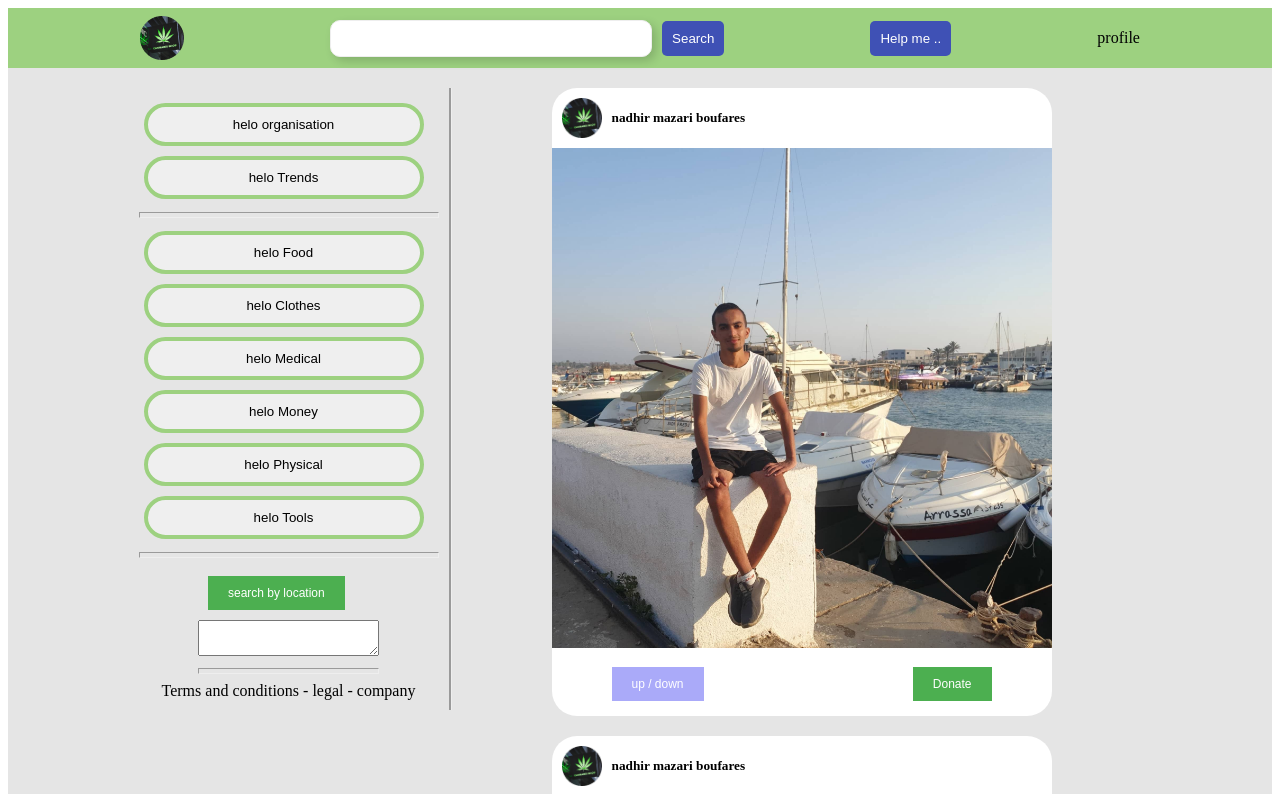
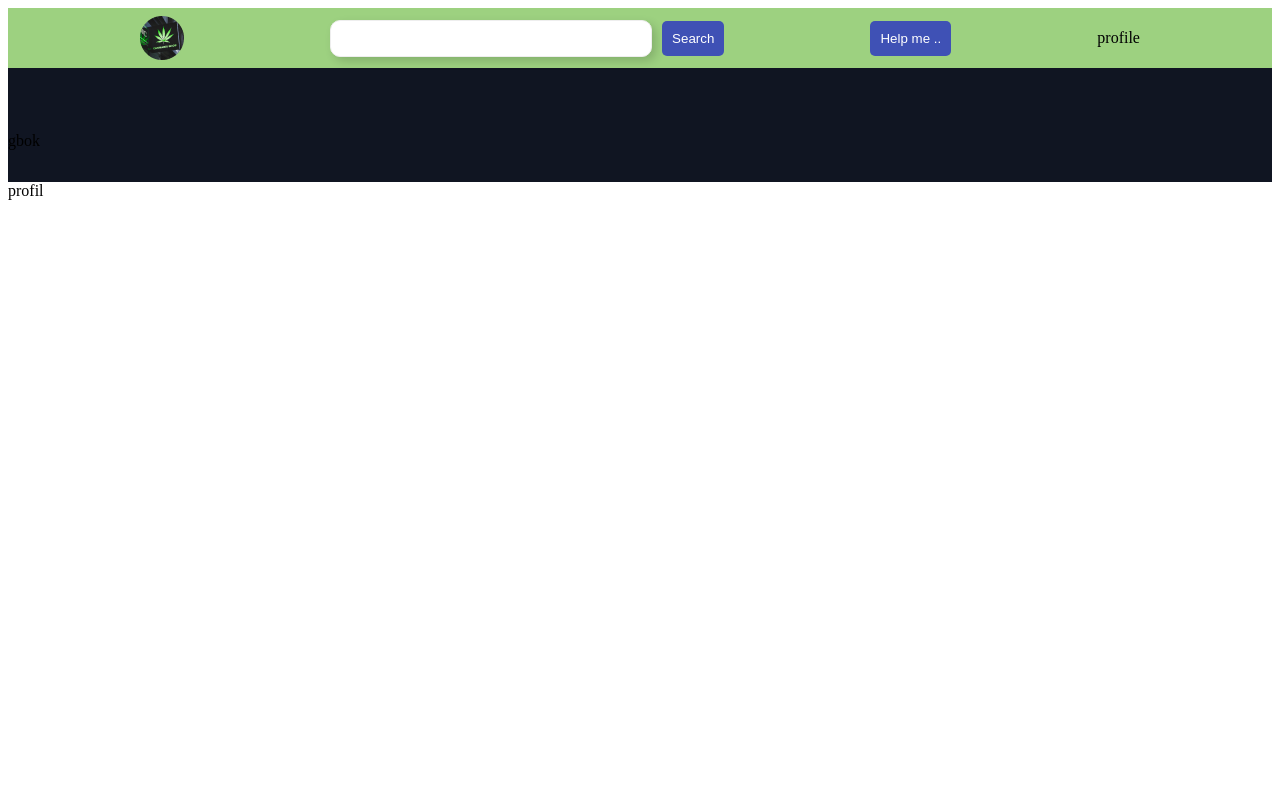
Before and after one commit to nadhirmb/Help-App, a React (Create React App) app: page /profil in a window 1280 px wide. Shown: the top 794 px of the page. Built offline with nearby package versions, Linux system fonts and the light colour scheme.

Commit message:
2nd commit

```diff
--- a/package.json
+++ b/package.json
@@ -8,6 +8,7 @@
     "@testing-library/user-event": "^13.5.0",
     "react": "^18.2.0",
     "react-dom": "^18.2.0",
+    "react-router-dom": "^5.3.3",
     "react-scripts": "5.0.1",
     "styled-components": "^5.3.5",
     "web-vitals": "^2.1.4"
--- a/src/App.js
+++ b/src/App.js
@@ -1,19 +1,9 @@
-import Navbar from './components/navbar/Navbar';
-import Sidebar from './components/sidebar/Sidebar';
-import Posts from './components/posts/Posts';
-
-
+import Feed from "./pages/feed";
+import {BrowserRouter as Router, Switch, Route} from 'react-router-dom';
+import profil from "./pages/profil";
 // import { useState, useEffect } from 'react';
 
 
-const mainStyle ={
-  width: '100%',
-  display: 'flex',
-  'flex-direction': 'row',
-  'align-items': 'flex-start',
-  'justify-content': 'center',
-  background: '#e5e5e5',
-}
 const App = () => {
   // const [counter, setCounter] = useState(0);
 
@@ -22,15 +12,13 @@ const App = () => {
   // })
 
   return (
+    <Router>
+      <Switch>
+        <Route path="/" exact component={Feed}></Route>
+        <Route path="/profil" exact component={profil}></Route>
+     </Switch>
+    </Router>
 
-    <div className="App">
-
-      <Navbar />
-      <div style={mainStyle}>
-        <Sidebar />
-        <Posts />
-      </div>
-    </div>
   );
 }
 
--- /dev/null
+++ b/src/components/profileHeader/profileHeader.js
@@ -0,0 +1,16 @@
+import React from 'react';
+
+import HeaderContainer from './profileHeaderStyle';
+
+const ProfileHeader = () => {
+  return(
+  <>
+  <HeaderContainer>
+    gbok
+  </HeaderContainer>
+   </>
+  );
+}
+
+
+export default ProfileHeader;
--- /dev/null
+++ b/src/components/profileHeader/profileHeaderStyle.js
@@ -0,0 +1,8 @@
+import styled from 'styled-components';
+
+export const HeaderContainer = styled.div`
+	background-color: #101522;
+	padding: 4rem 0 2rem 0;
+`;
+
+export default HeaderContainer;
--- /dev/null
+++ b/src/pages/feed.js
@@ -0,0 +1,36 @@
+import Navbar from '../components/navbar/Navbar';
+import Sidebar from '../components/sidebar/Sidebar';
+import Posts from '../components/posts/Posts';
+
+// import { useState, useEffect } from 'react';
+
+
+const mainStyle ={
+  width: '100%',
+  display: 'flex',
+  'flex-direction': 'row',
+  'align-items': 'flex-start',
+  'justify-content': 'center',
+  background: '#e5e5e5',
+}
+
+const Feed = () => {
+  // const [counter, setCounter] = useState(0);
+
+  // useEffect(() =>{
+  //   alert ('Reload')//happen at the start whan a component rendered
+  // })
+
+  return (
+
+    <div >
+      <Navbar />
+      <div style={mainStyle}>
+        <Sidebar />
+        <Posts />
+      </div>
+    </div>
+  );
+}
+
+export default Feed;
--- /dev/null
+++ b/src/pages/profil.js
@@ -0,0 +1,15 @@
+import React from 'react';
+import ProfileHeader from '../components/profileHeader/profileHeader';
+import Navbar from '../components/navbar/Navbar';
+
+
+const profil = () => {
+  return (
+    <div>
+      <Navbar />
+      <ProfileHeader/>
+    profil</div>
+  )
+}
+
+export default profil;
```
Also changed, not shown: src/components/signIn/SignIn.js (added, +9 -0 lines), src/globalStyle.js (added), src/pages/signIn.js (added), src/pages/signUp.js (added), 1 other file (tests, documents, lock files or other folders).
